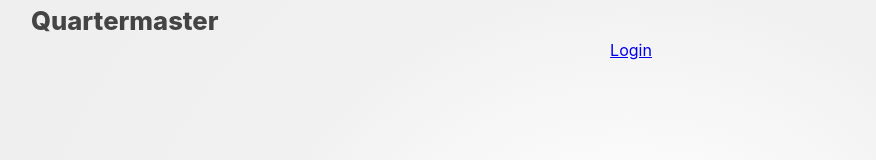
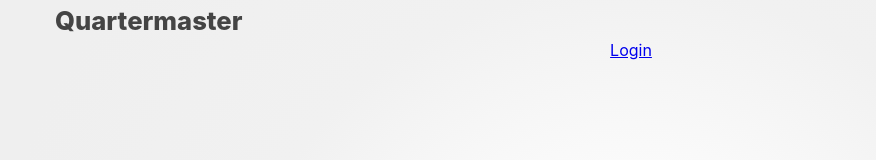
Before and after one commit to ryan-rushton/destiny-quartermaster, a React (Create React App) app: page /login in a window 1280 px wide. Shown: the top 160 px of the page, without its empty margins (9-885 px from the left). Built offline with nearby package versions, Linux system fonts and the light colour scheme.

Commit message:
Started organising the UI so that I can do character selection

```diff
--- a/src/App.module.scss
+++ b/src/App.module.scss
@@ -1,4 +1,4 @@
-.App {
+.app {
     background: rgb(255, 255, 255);
     background: radial-gradient(
         circle,
@@ -6,7 +6,15 @@
         rgba(241, 241, 241, 1) 55%,
         rgba(239, 239, 239, 1) 87%
     );
+    display: grid;
+    grid-template-columns: 5vw auto 5vw;
+    grid-template-rows: 40px auto;
     height: 100vh;
     text-align: center;
     width: 100vw;
 }
+
+.body {
+    grid-column: 2;
+    grid-row: 2;
+}
--- a/src/App.tsx
+++ b/src/App.tsx
@@ -9,8 +9,9 @@
 
 const App: FC = () => {
     return (
-        <div className={styles.App}>
+        <div className={styles.app}>
             <NavBar />
+            <div className={styles.body}>
                 <Switch>
                     <Route exact path="/">
                         <AccountSelection />
@@ -23,6 +24,7 @@
                     </Route>
                 </Switch>
             </div>
+        </div>
     );
 };
 
--- a/src/components/navbar/NavBar.module.scss
+++ b/src/components/navbar/NavBar.module.scss
@@ -2,12 +2,13 @@
 
 .navBar {
     display: flex;
-    height: 40px;
+    grid-column: 2;
+    grid-row: 1;
 }
 
 .appName {
     font-family: "Raleway" sans-serif;
     font-size: 1.6em;
     font-weight: 800;
-    margin: auto 40px;
+    margin: auto auto auto 0;
 }
--- a/src/components/navbar/NavBar.tsx
+++ b/src/components/navbar/NavBar.tsx
@@ -5,7 +5,7 @@
 const NavBar: FC = () => {
     return (
         <div className={styles.navBar}>
-            <h2 className={styles.appName}>{"Quartermaster"}</h2>
+            <div className={styles.appName}>{"Quartermaster"}</div>
         </div>
     );
 };
--- a/src/components/user/AccountSelection.module.scss
+++ b/src/components/user/AccountSelection.module.scss
@@ -1,3 +1,9 @@
 .accountSelection {
-    margin-top: 10vh;
+    display: grid;
+    grid-template-rows: auto;
 }
+
+.buttons {
+    display: flex;
+    flex-direction: column;
+}
--- a/src/components/user/AccountSelection.tsx
+++ b/src/components/user/AccountSelection.tsx
@@ -17,9 +17,11 @@
 
     return (
         <div className={styles.accountSelection}>
-            {userMembership?.accounts.map(account => (
-                <AccountSelectionButton key={account.id} account={account} />
-            ))}
+            <div className={styles.buttons}>
+                {userMembership?.accounts.map(account => (
+                    <AccountSelectionButton key={account.id} account={account} />
+                ))}
+            </div>
         </div>
     );
 };
--- a/src/components/user/components/AccountSelectionButton.module.scss
+++ b/src/components/user/components/AccountSelectionButton.module.scss
@@ -1,9 +1,8 @@
 .button {
     background-color: #c2c2c2;
     border-radius: 2px;
-    display: inline-block;
+    margin-bottom: 2px;
     padding: 10px 20px;
-    margin: auto;
 
     &:hover {
         background-color: #d2d2d2;
```
Lines whose indentation alone changed are shown as unchanged.
